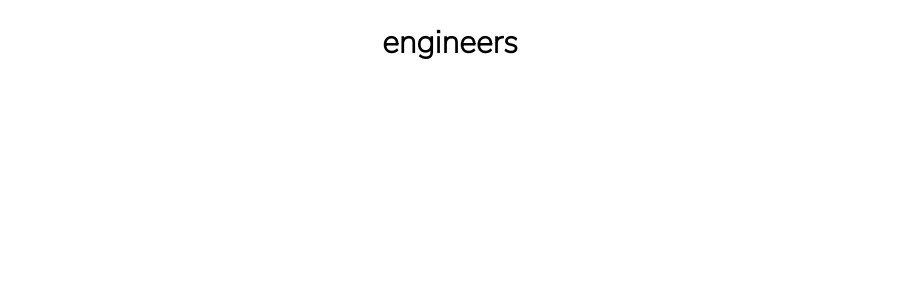
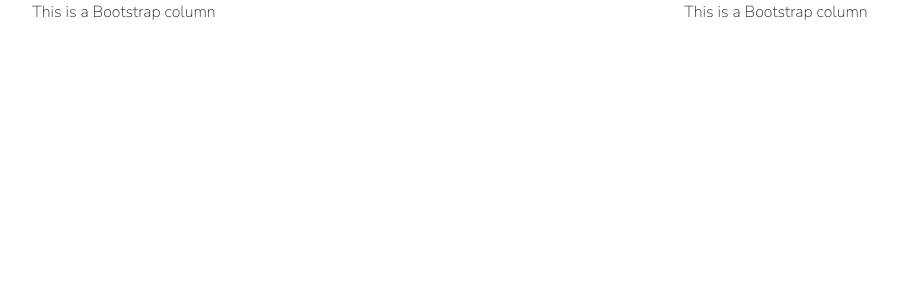
Before and after one commit to WallEDesing/Engineers-contractors, a React (Create React App) app: page / in a window 1280 px wide. Shown: the top 300 px of the page, without its empty margins (190-1088 px from the left). Built offline with nearby package versions, Linux system fonts and the light colour scheme.

Commit message:
react bootstrap being added

```diff
--- a/package.json
+++ b/package.json
@@ -6,8 +6,11 @@
     "@testing-library/jest-dom": "^5.16.5",
     "@testing-library/react": "^13.4.0",
     "@testing-library/user-event": "^13.5.0",
-    "bootstrap": "^5.2.3",
+    "bootstrap": "^5.3.0-alpha2",
+    "jquery": "^3.6.4",
+    "popper.js": "^1.16.1",
     "react": "^18.2.0",
+    "react-bootstrap": "^2.7.2",
     "react-dom": "^18.2.0",
     "react-scripts": "5.0.1",
     "web-vitals": "^2.1.4"
--- a/src/App.js
+++ b/src/App.js
@@ -1,9 +1,13 @@
-import './App.css';
+import React from "react";
+import "./App.css";
+import Creativity from "./components/Creativity/Creativity";
+import Bulidings from "./components/Buildings/Buildings";
 
 function App() {
   return (
     <div className="App">
-     <h1>engineers</h1>
+      <Creativity />
+      {/* <Bulidings /> */}
     </div>
   );
 }
--- a/src/components/Buildings/Buildings.js
+++ b/src/components/Buildings/Buildings.js
@@ -0,0 +1,42 @@
+import React from "react";
+import Container from "react-bootstrap/Container";
+import Row from "react-bootstrap/Row";
+import Col from "react-bootstrap/Col";
+import Alert from "react-bootstrap/Alert";
+function Bulidings() {
+  return (
+    <Container>
+      <Alert variant="success">
+        <Alert.Heading>Hey, nice to see you</Alert.Heading>
+        <p>
+          Aww yeah, you successfully read this important alert message. This
+          example text is going to run a bit longer so that you can see how
+          spacing within an alert works with this kind of content.
+        </p>
+        <hr />
+        <p className="mb-0">
+          Whenever you need to, be sure to use margin utilities to keep things
+          nice and tidy.
+        </p>
+      </Alert>
+      <Row className="justify-content-md-center">
+        <Col xs lg="2">
+          1 of 3
+        </Col>
+        <Col md="auto">Variable width content</Col>
+        <Col xs lg="2">
+          3 of 3
+        </Col>
+      </Row>
+      <Row>
+        <Col>1 of 3</Col>
+        <Col md="auto">Variable width content</Col>
+        <Col xs lg="2">
+          3 of 3
+        </Col>
+      </Row>
+    </Container>
+  );
+}
+
+export default Bulidings;
--- a/src/components/Creativity/Creativity.js
+++ b/src/components/Creativity/Creativity.js
@@ -0,0 +1,24 @@
+import React from "react";
+import "bootstrap/dist/css/bootstrap.min.css";
+import "jquery/dist/jquery.min.js";
+import "popper.js/dist/umd/popper.min.js";
+import "bootstrap/dist/js/bootstrap.min.js";
+import "./style.css";
+import { Col, Row } from "react-bootstrap";
+
+const Creativity = () => {
+  return (
+    <div className="Container">
+      <div className="row">
+        <div className="col-md-6">
+          <p>This is a Bootstrap column</p>
+        </div>
+        <div className="col-md-6">
+          <p>This is a Bootstrap column</p>
+        </div>
+      </div>
+    </div>
+  );
+};
+
+export default Creativity;
```
Also changed, not shown: 1 other file (tests, documents, lock files or other folders).
